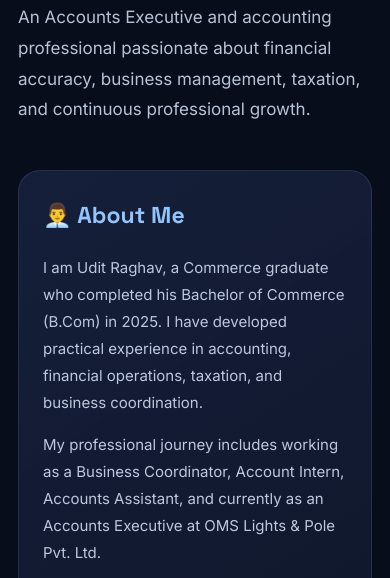
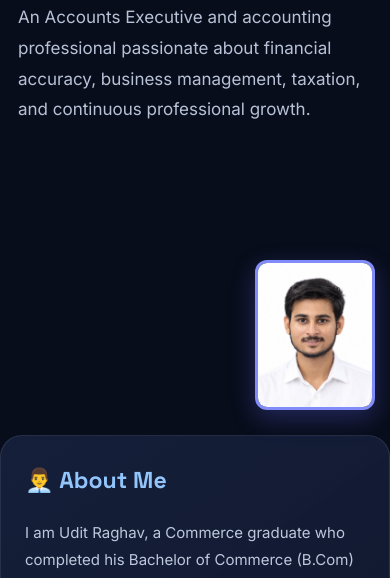
Before and after one commit to udiitraghav/Udit-Raghav, a plain HTML site: page index2.html in a window 390 px wide. Shown: the part 231-809 px from the top of the page. Drawn offline with Linux system fonts and the light colour scheme.

Commit message:
Update index2.html

```diff
--- a/index2.html
+++ b/index2.html
@@ -223,6 +223,51 @@ body {
 
     <div class="bio-grid">
 
+
+            </div>
+
+</section>
+
+</body>
+</html>
+
+
+<div class="profile-photo">
+    <img src="Photo.jpeg" alt="Udit Raghav">
+</div>
+
+<style>
+.profile-photo {
+    position: absolute;
+    top: 120px;
+    right: 60px;
+    width: 160px;
+    height: 200px;
+    border: 3px solid #818cf8;
+    border-radius: 12px;
+    overflow: hidden;
+    box-shadow: 0 8px 25px rgba(99,102,241,0.3);
+    z-index: 10;
+}
+
+.profile-photo img {
+    width: 100%;
+    height: 100%;
+    object-fit: cover;
+    display: block;
+}
+
+@media(max-width: 1000px) {
+    .profile-photo {
+        position: relative;
+        top: auto;
+        right: auto;
+        margin: 25px 15px 25px auto;
+        width: 120px;
+        height: 150px;
+    }
+}
+</style>
         <!-- LEFT SIDE -->
         <div>
 
```
